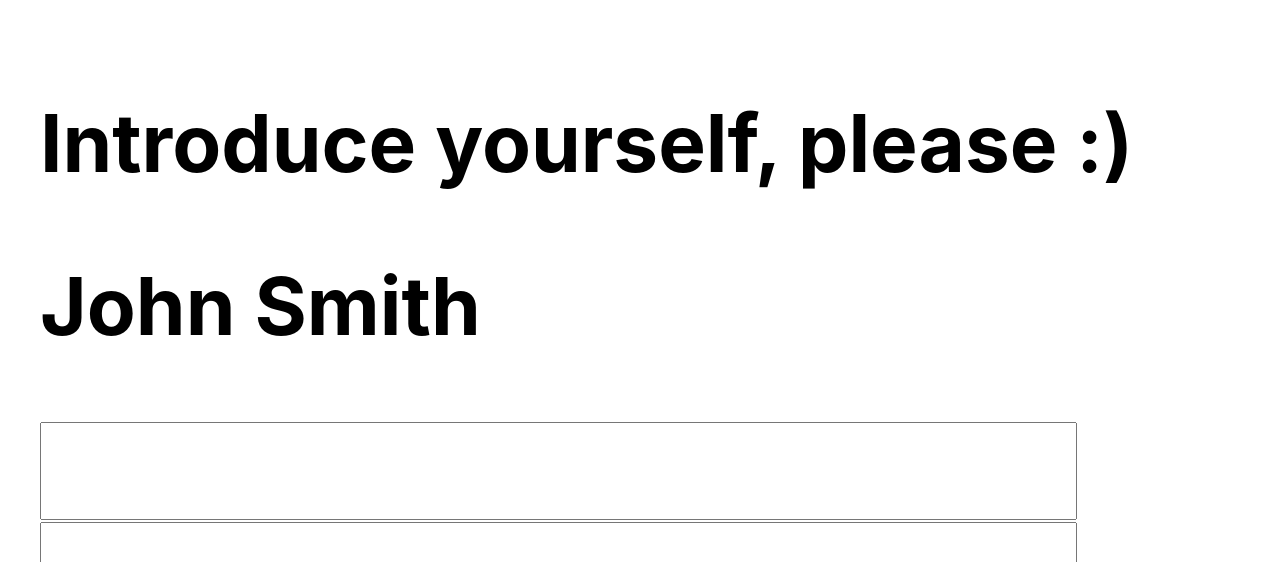
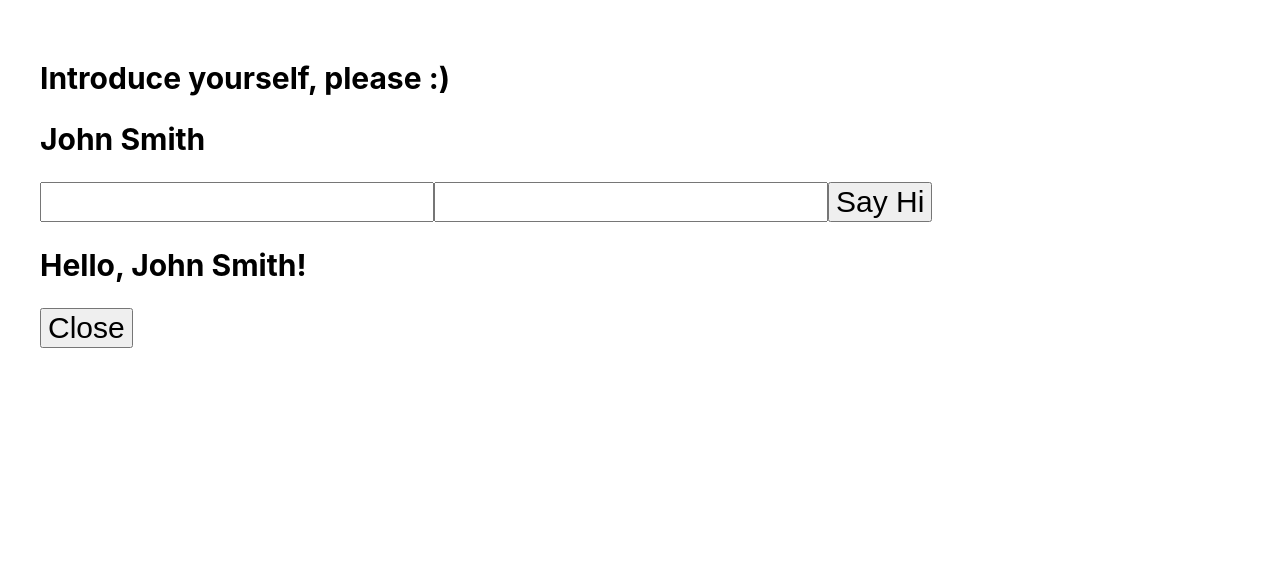
Before and after one commit to oksanaHulyaeva/mobx-app, a React app: page / in a window 1280 px wide. Shown: the top 562 px of the page. Built offline with nearby package versions, Linux system fonts and the light colour scheme.

Commit message:
feat: add modal

```diff
--- a/src/App.tsx
+++ b/src/App.tsx
@@ -4,6 +4,7 @@ import * as serviceWorker from './serviceWorker';
 
 import { Store } from './store/Store';
 import Form from './components/Form';
+import Modal from './components/Modal'
 
 class App extends Component  {
   store = new Store()
@@ -13,6 +14,7 @@ class App extends Component  {
         <div className={"app"}>
           <h1>Introduce yourself, please :)</h1>
           <Form />
+          <Modal />
         </div>
       </Provider>
     )
--- a/src/components/Form.tsx
+++ b/src/components/Form.tsx
@@ -24,12 +24,21 @@ class Form extends Component<FormProps>  {
     this.surname = value
     this.props.store.changeLastname(this.surname)
   }
+
+  handleSayHiButton = () => {
+    if (!this.props.store.isOpenModal) {
+      this.props.store.toggleModal();
+      console.log('open');
+    }
+  }
+
   render() {
     return (
       <div className={"app"}>
         <h2>{this.props.store.fullName}</h2>
         <input type="text" value={this.name} onChange={this.handleFirstname}/>
         <input type="text" value={this.surname} onChange={this.handleLastname}/>
+        <button onClick={this.handleSayHiButton}>Say Hi</button>
       </div>
     )
   }
--- /dev/null
+++ b/src/components/Modal.tsx
@@ -0,0 +1,32 @@
+import React, { Component } from 'react';
+import { observer, inject } from 'mobx-react';
+
+import { Store } from '../store/Store';
+
+interface ModalProps {
+  store?: Store
+}
+
+@inject('store')
+@observer
+class Modal extends Component<ModalProps>  {
+
+  handleCloseButton = () => {
+    if (this.props.store.isOpenModal) {
+      this.props.store.toggleModal();
+      console.log('close');
+    }
+  }
+
+  render() {
+    return (
+      <div className={"app"}>
+        <h2>{ `Hello, ${this.props.store.fullName}!`}</h2>
+        <button onClick={this.handleCloseButton}>Close</button>
+
+      </div>
+    )
+  }
+}
+
+export default Modal;
--- a/src/index.css
+++ b/src/index.css
@@ -10,5 +10,5 @@ body {
 }
 
 body * {
-  font-size: 80px;
+  font-size: 30px;
 }
--- a/src/store/Store.ts
+++ b/src/store/Store.ts
@@ -3,6 +3,7 @@ import { observable, computed, action } from 'mobx';
 export interface IStore {
   firstname: string,
   lastname: string,
+  isOpenModal: boolean,
   fullName: () => string,
   changeFirstname: () => void,
   changeLastname: () => void
@@ -11,6 +12,7 @@ export interface IStore {
 export class Store {
   @observable firstName = 'John';
   @observable lastName = 'Smith';
+  @observable isOpenModal = false;
 
   @computed get fullName() {
     return `${this.firstName} ${this.lastName}`;
@@ -23,6 +25,10 @@ export class Store {
   @action changeLastname (value:string) {
     this.lastName = value;
   }
+
+  @action toggleModal () {
+    this.isOpenModal = !this.isOpenModal;
+  }
 }
 
 export const appStore = new Store();
```
